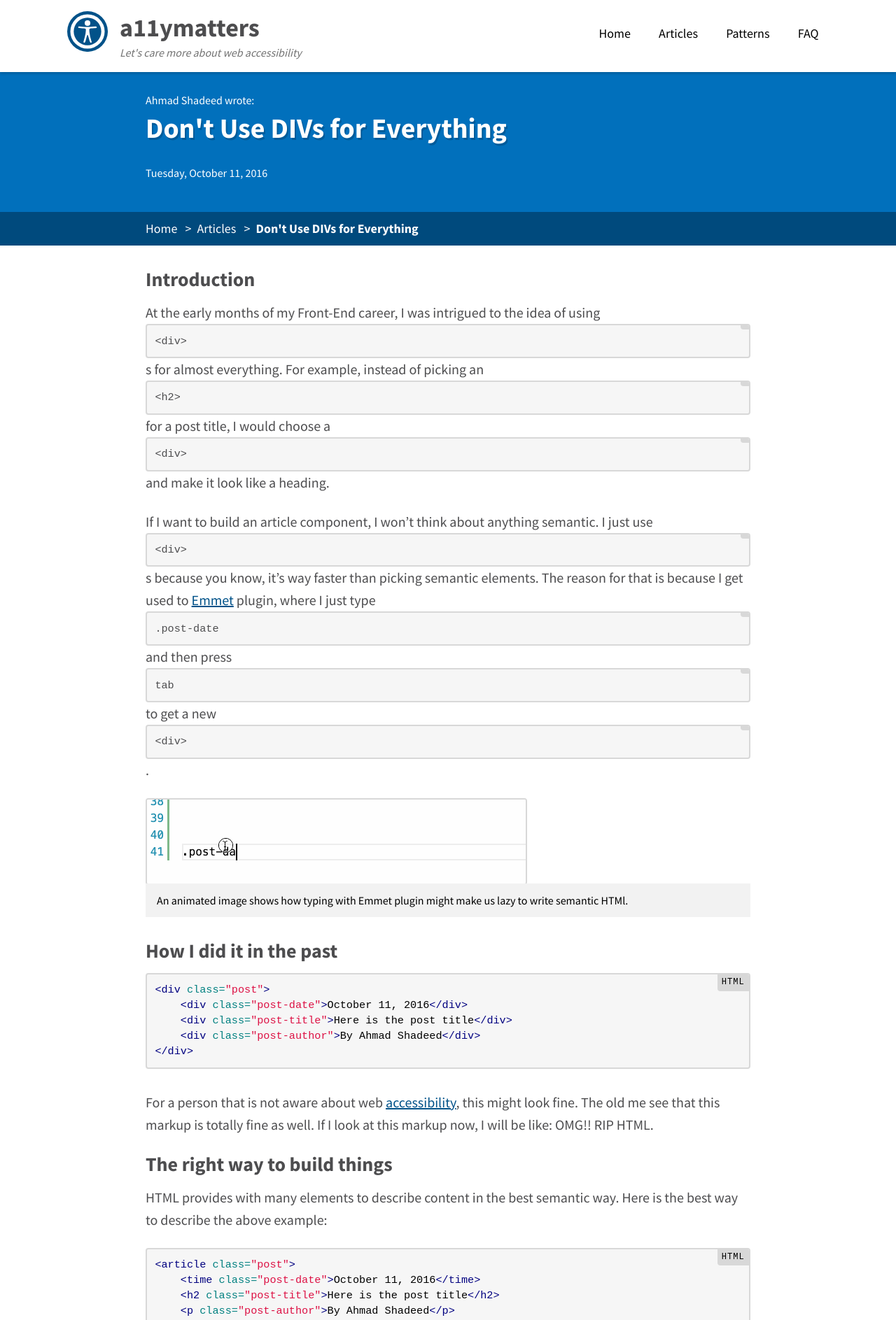
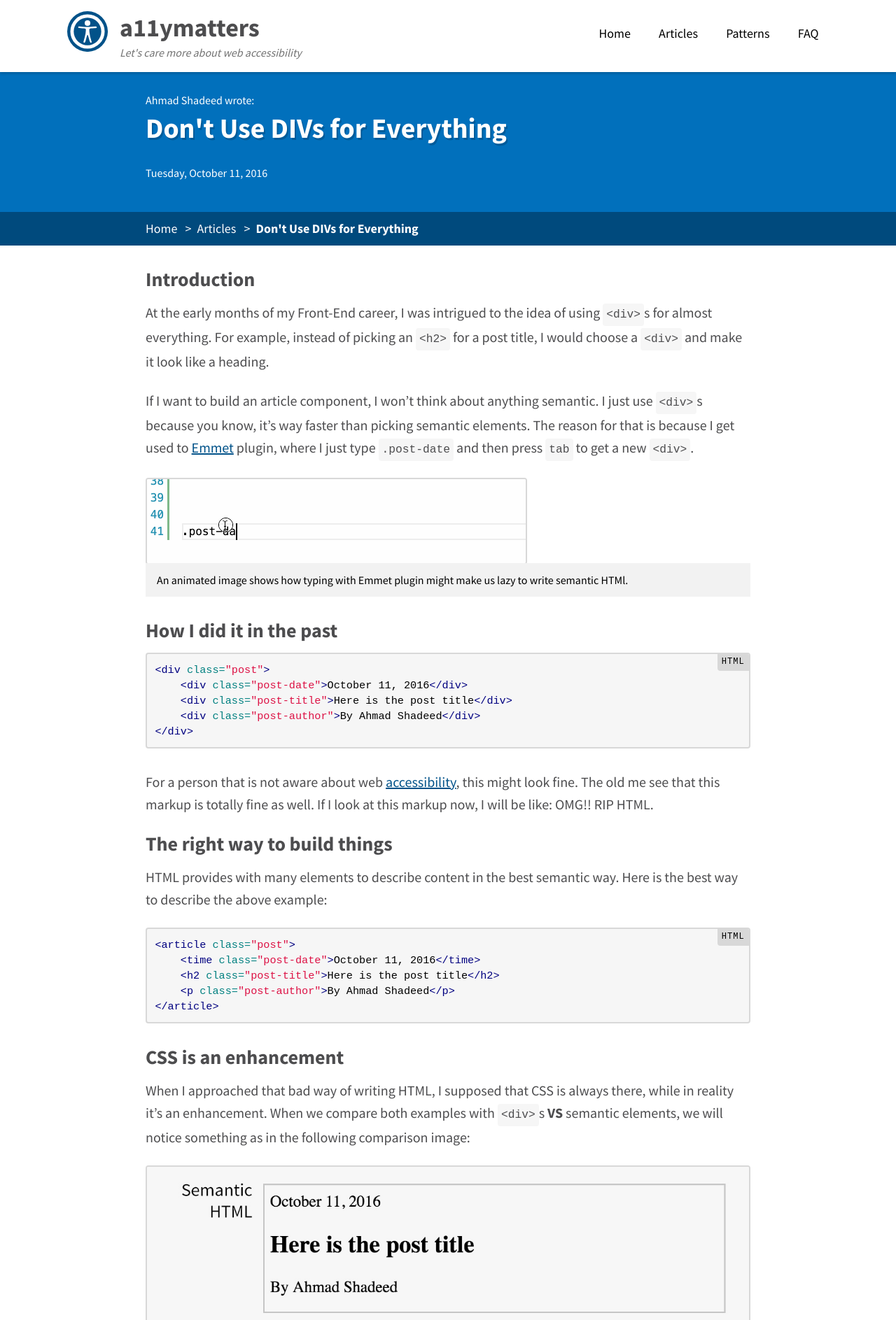
Before and after one commit to shadeed/a11ymatters, a Jekyll site: the page built from _posts/2016-10-11-using-divs-for-everything.markdown, in a window 1280 px wide. Shown: the top 1887 px of the page at 70% size. Built offline with Jekyll 4.4.1, drawn with Linux system fonts in a browser that asks for light colours; comment, search, counter and statistics services are not loaded.

Commit message:
Fix code style

```diff
--- a/_scss/scopes/_scopes.article.scss
+++ b/_scss/scopes/_scopes.article.scss
@@ -51,7 +51,7 @@
 		margin-bottom: $unit-large;
 	}
 
-	[class*="language-"] {
+	[class*="language-"]:not(.language-plaintext) {
 		position: relative;
 		display: block;
 		padding: 0.75em;
--- a/assets/css/main.css
+++ b/assets/css/main.css
@@ -951,7 +951,7 @@ blockquote {
 .s-article .highlight {
   margin-bottom: 32px; }
 
-.s-article [class*="language-"] {
+.s-article [class*="language-"]:not(.language-plaintext) {
   position: relative;
   display: block;
   padding: 0.75em;
@@ -959,7 +959,7 @@ blockquote {
   line-height: 1.45;
   border: 2px solid #d8d8d8;
   overflow-y: scroll; }
-  .s-article [class*="language-"]:before {
+  .s-article [class*="language-"]:not(.language-plaintext):before {
     content: attr(data-lang);
     position: absolute;
     right: 0;
```
